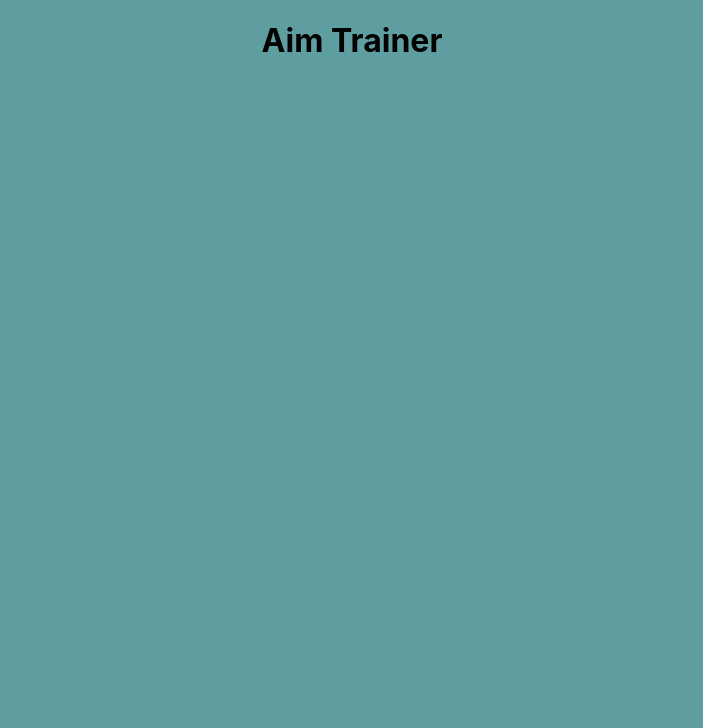
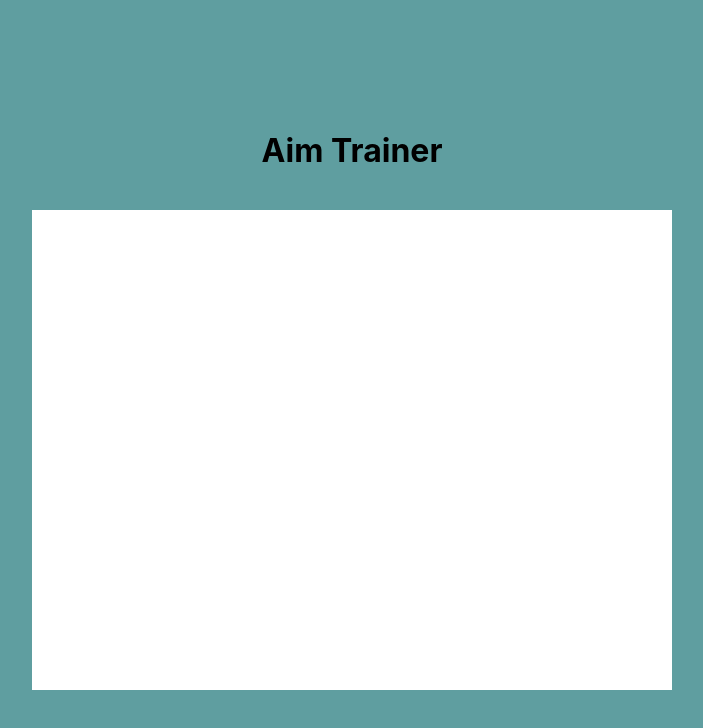
Before and after one commit to oNqNu/aim-trainer, a React (Create React App) app: page / in a window 1280 px wide. Shown: the top 728 px of the page, without its empty margins (288-991 px from the left). Built offline with nearby package versions, Linux system fonts and the light colour scheme.

Commit message:
feat: prayエリア作った

```diff
--- a/src/App.css
+++ b/src/App.css
@@ -4,5 +4,17 @@
   height: 100vh;
   width: 100vw;
   display: flex;
-  place-content: center;
+  justify-content: center;
+  align-items: center;
 }
+
+.playarea {
+  margin-top: 40px;
+  max-height: 600px;
+  max-width: 1000px;
+  height: 60vh;
+  width: 50vw;
+  min-height: 300px;
+  min-width: 500px;
+  background-color: white;
+}
--- a/src/App.tsx
+++ b/src/App.tsx
@@ -6,6 +6,7 @@ function App() {
     <div className="App">
       <div className="contents-container">
         <h1>Aim Trainer</h1>
+        <div className="playarea"></div>
       </div>
     </div>
   );
```
